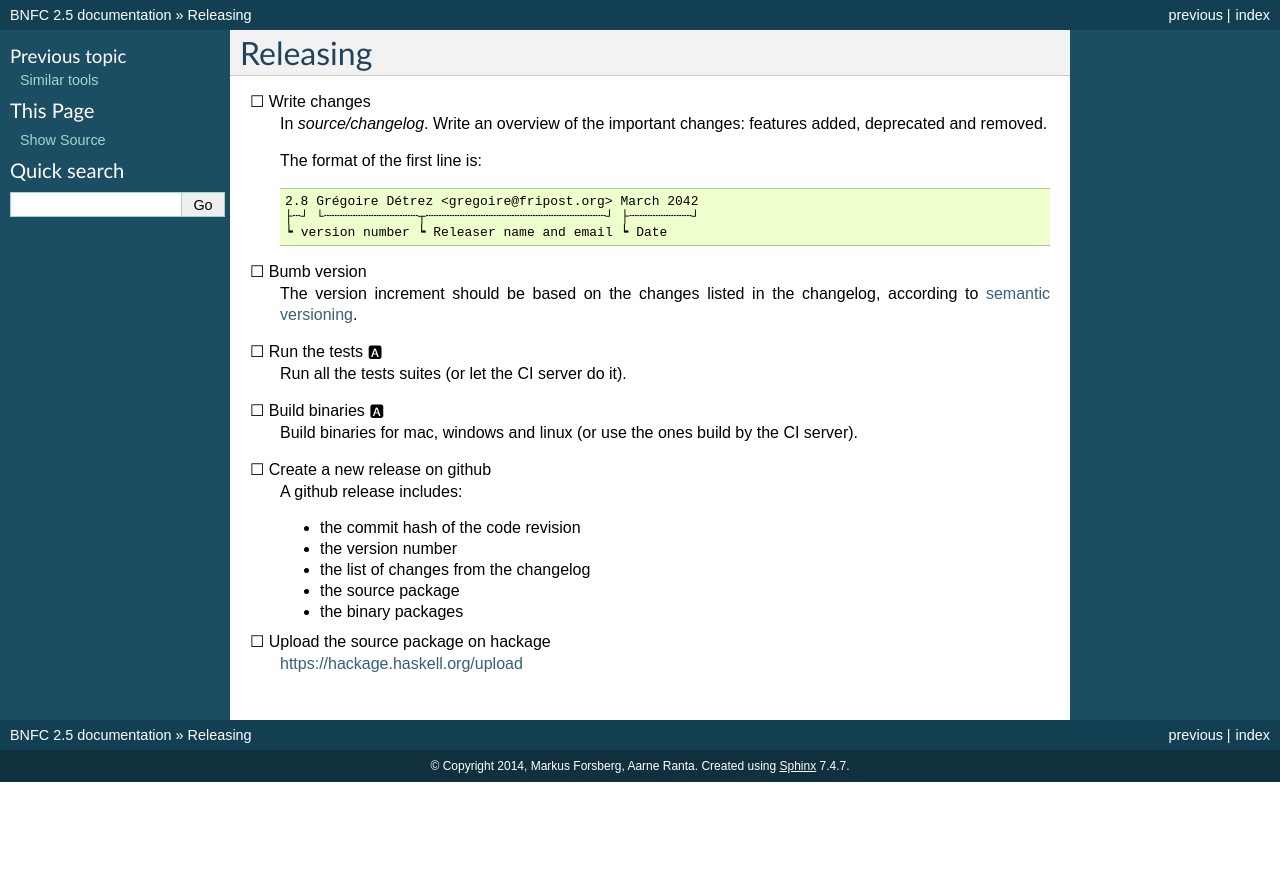
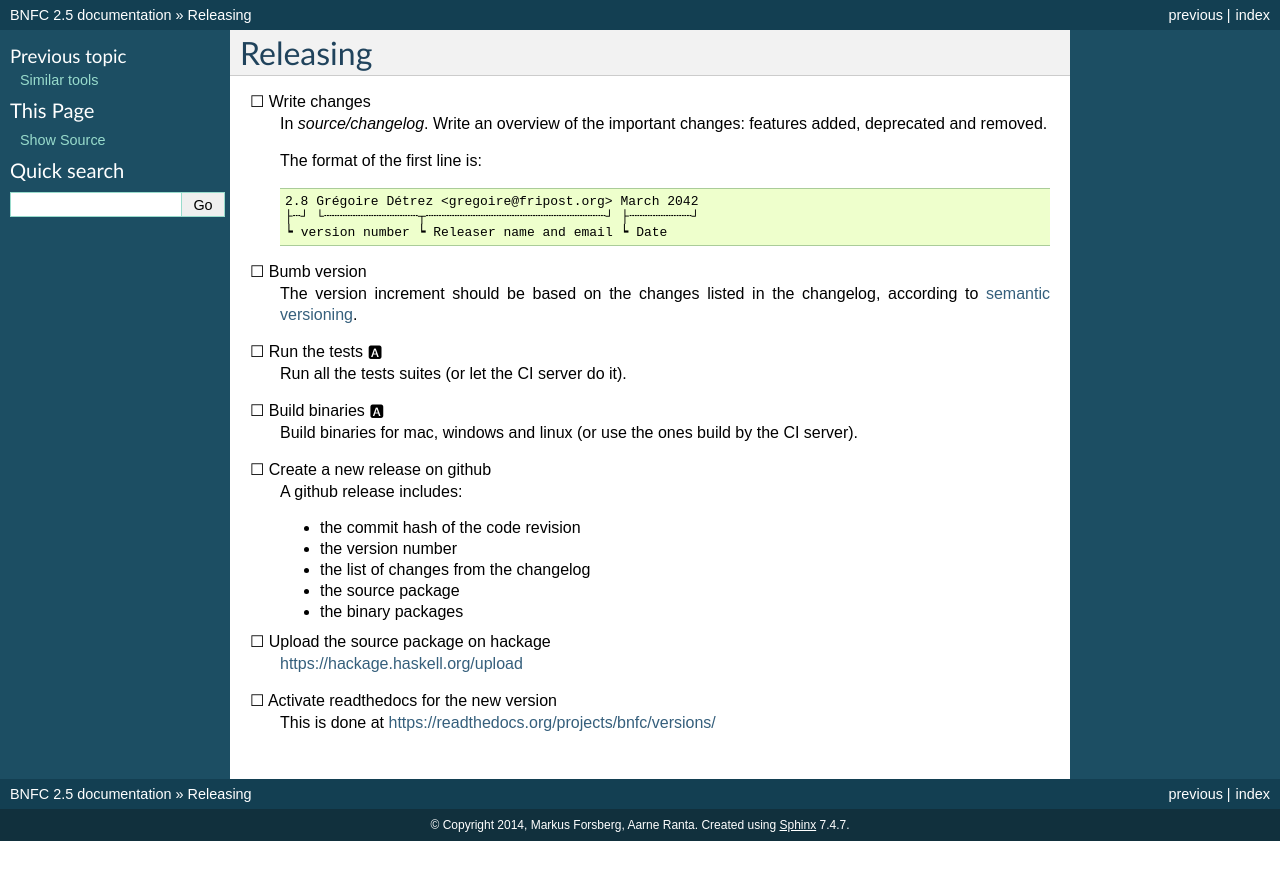
Before and after one commit to BNFC/bnfc, a Sphinx documentation site: the page built from docs/dev/release.rst, in a window 1280 px wide. Shown: the top 880 px of the page. Built offline with Sphinx 7.4.7, drawn with Linux system fonts in a browser that asks for light colours; formulas are drawn with MathJax 3.

Commit message:
Add readthedocs step to release checklist
The activation of the documentation generation for the new tag is done
manually

```diff
--- a/docs/dev/release.rst
+++ b/docs/dev/release.rst
@@ -35,5 +35,8 @@ Releasing
 ☐ Upload the source package on hackage
     https://hackage.haskell.org/upload
 
+☐ Activate readthedocs for the new version
+    This is done at https://readthedocs.org/projects/bnfc/versions/
+
 .. _semantic versioning:
    http://semver.org/
```
